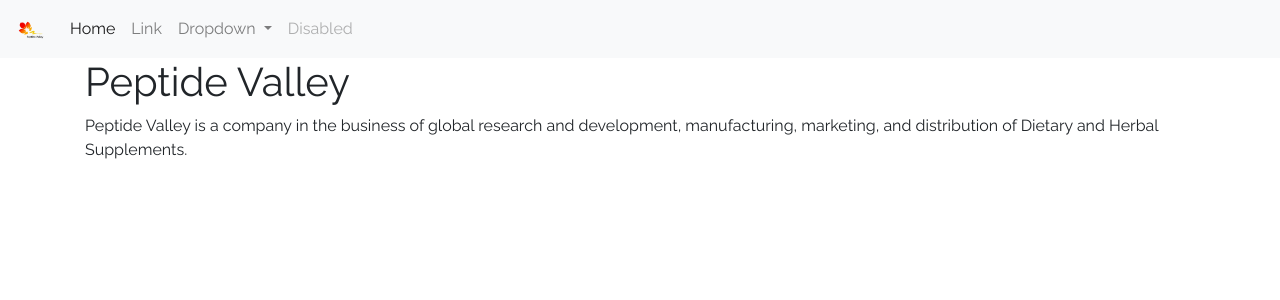
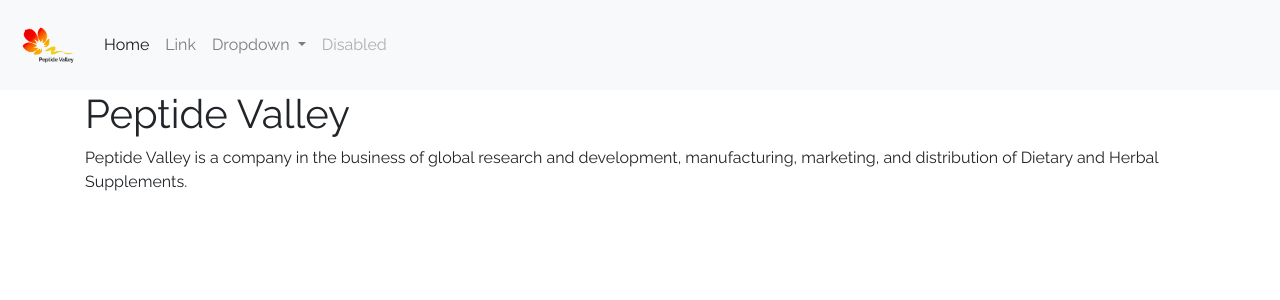
Before and after one commit to peptide-valley/peptide-valley.github.io, a Jekyll site: the page built from index.html, in a window 1280 px wide. Shown: the top 300 px of the page. Built offline with Jekyll 4.4.1, drawn with Linux system fonts in a browser that asks for light colours.

Commit message:
logo 64x64 on nav

```diff
--- a/_includes/nav.html
+++ b/_includes/nav.html
@@ -1,6 +1,6 @@
 <nav class="navbar navbar-expand-lg navbar-light bg-light">
   <a class="navbar-brand" href="#">
-  <img src="/logo.png" width="30" height="30" alt="">
+  <img src="/logo.png" width="64" height="64" alt="PV">
   </a>
   <button class="navbar-toggler" type="button" data-toggle="collapse" data-target="#navbarSupportedContent" aria-controls="navbarSupportedContent" aria-expanded="false" aria-label="Toggle navigation">
     <span class="navbar-toggler-icon"></span>
```
